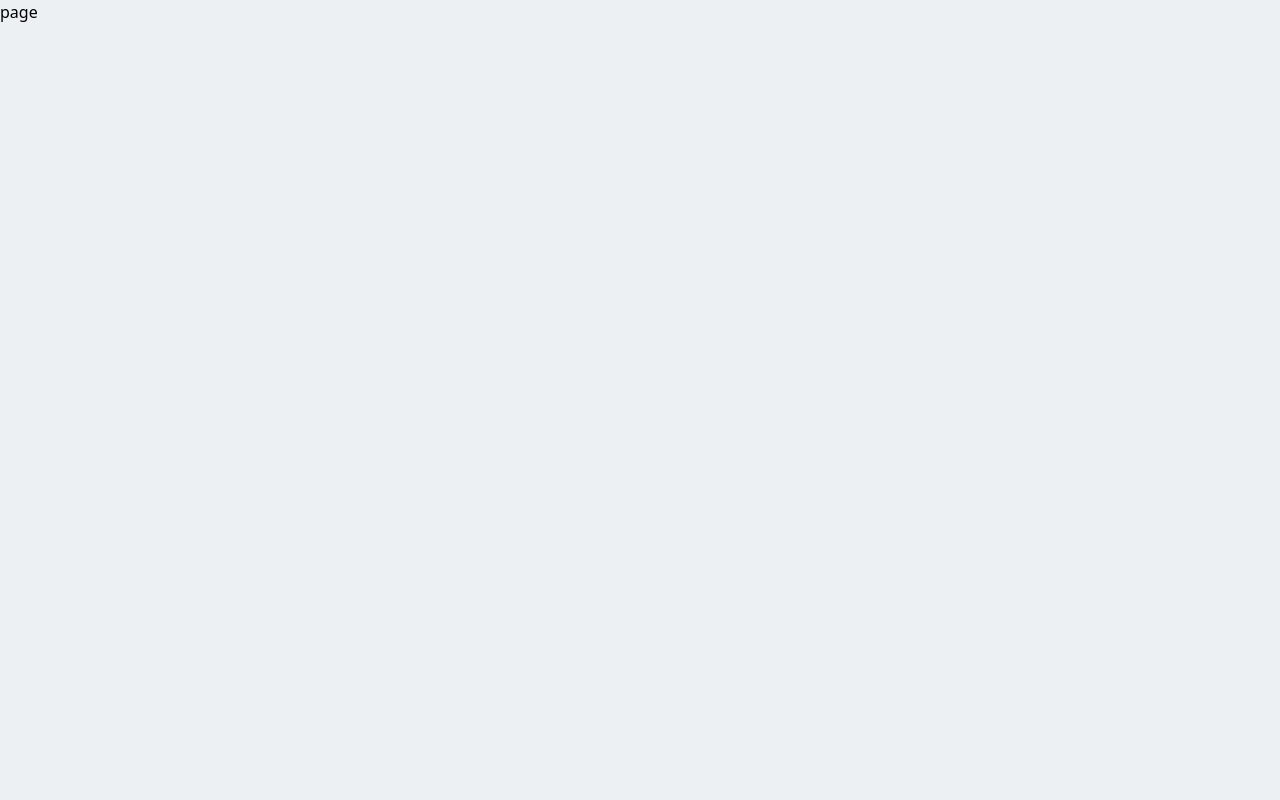
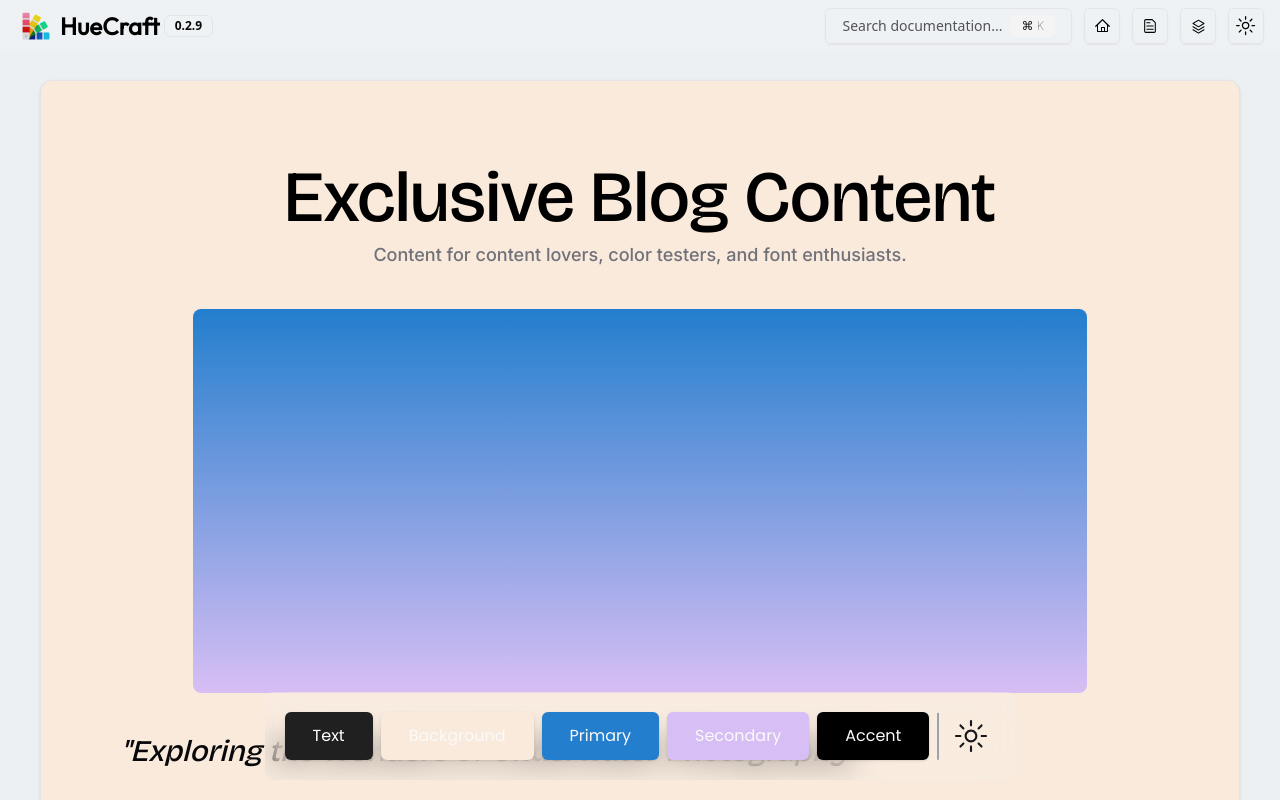
Before and after one commit to git-Abdul/huecraft, a Next.js app: page /blog-post in a window 1280 px wide. Shown: the top 800 px of the page. Built offline with nearby package versions, Linux system fonts and the light colour scheme; a web font is replaced by a local one.

Commit message:
Release - 0.2.9

```diff
--- a/app/blog-post/page.jsx
+++ b/app/blog-post/page.jsx
@@ -1,7 +1,170 @@
-import React from 'react'
+"use client"
+import React, { useState } from "react";
+import { useTheme } from "next-themes";
+import { Button } from "@/components/ui/button";
+import { ChromePicker } from "react-color";
+import { NavBar } from "@/components/navBar";
+import { SunIcon, MoonIcon } from "@radix-ui/react-icons";
+import {
+  Card,
+  CardContent,
+  CardDescription,
+  CardFooter,
+  CardHeader,
+  CardTitle,
+} from "@/components/ui/card"
+import { DropdownMenu, DropdownMenuContent, DropdownMenuItem, DropdownMenuTrigger } from "@/components/ui/dropdown-menu";
 
-export default function page() {
+export default function Page() {
+  const { setTheme } = useTheme();
+  const [selectedColor, setSelectedColor] = useState(null);
+  const [textColor, setTextColor] = useState("#000");
+  const [bgColor, setBgColor] = useState("#F9EADC");
+  const [primaryColor, setPrimaryColor] = useState("#237ECD");
+  const [secondaryColor, setSecondaryColor] = useState("#D7BEF4");
+  const [accentColor, setAccentColor] = useState("#000");
+
+  const applyColor = (color, type) => {
+    if (type === "text") {
+      setTextColor(color.hex);
+    } else if (type === "bg") {
+      setBgColor(color.hex);
+    } else if (type === "primary") {
+      setPrimaryColor(color.hex);
+    } else if (type === "secondary") {
+      setSecondaryColor(color.hex);
+    } else if (type === "accent") {
+      setAccentColor(color.hex);
+    }
+
+    setTheme(color === "dark" ? "dark" : "light");
+  };
+
+  const handleColorChange = (color, type) => {
+    if (type === "text") {
+      setTextColor(color.hex);
+    } else if (type === "bg") {
+      setBgColor(color.hex);
+    } else if (type === "primary") {
+      setPrimaryColor(color.hex);
+    } else if (type === "secondary") {
+      setSecondaryColor(color.hex);
+    } else if (type === "accent") {
+      setAccentColor(color.hex);
+    }
+  };
+
+  const handleCloseColorPicker = () => {
+    setSelectedColor(null);
+  };
+
   return (
-    <div>page</div>
-  )
+    <main>
+      <NavBar />
+      <Card className="p-10 mt-20 md:mx-10 mx-2 mb-10" style={{ backgroundColor: bgColor }}>
+        <CardTitle><h1 style={{ color: textColor }} className="lg:text-7xl md:texl-5xl text-5xl font-bold font-bridge text-center md:mt-10 mt-5">Exclusive Blog Content</h1></CardTitle>
+        <CardDescription><h1 className="text-center mt-2 text-lg font-inter font-medium">Content for content lovers, color testers, and font enthusiasts.</h1></CardDescription>
+        <div className="flex justify-center items-center">
+          <div
+            className="linear-gradient w-4/5 lg:h-96 md:h-80 h-60 md:mx-10 mx-2 rounded-lg mt-10"
+            style={{
+              background: `linear-gradient(${primaryColor}, ${secondaryColor})`
+            }}
+          ></div>
+        </div>
+        <div className="text-left">
+            <h1 className="font-bold text-3xl italic font-bridge md:m-10 m-2 mt-10">"Exploring the Wonders of Underwater Photography"</h1>
+            <p className="font-medium font-inter md:m-10 text-xl m-2">Have you ever wondered what lies beneath the surface of the world's oceans, seas, and rivers? The underwater world is a mesmerizing realm, filled with stunning marine life, colorful coral reefs, and mysterious shipwrecks. For those with a passion for both photography and the deep blue, underwater photography is a fascinating and rewarding pursuit.</p>
+            <h1 className="font-bold text-3xl italic font-bridge md:m-10 m-2">Capturing the Beauty Below</h1>
+            <p className="font-medium font-inter md:m-10 text-xl m-2">Underwater photography allows us to document the beauty and diversity of aquatic life, and it provides a unique perspective that's unlike any other form of photography. From the tranquil elegance of a sea turtle gliding through crystal-clear waters to the vibrant, alien-like colors of a coral reef teeming with fish, underwater photography enables us to glimpse a world that's often hidden from view.</p>
+            <h1 className="font-bold text-3xl italic font-bridge md:m-10 m-2">The Essentials of Underwater Photography</h1>
+            <p className="font-medium font-inter md:m-10 text-xl m-2">Before embarking on your underwater photography journey, there are some essential tools and techniques to consider. Waterproof camera housings, specialized lenses, and proper lighting equipment are just a few of the items that can make a significant difference in the quality of your underwater shots. Additionally, mastering buoyancy control and understanding the unique challenges of shooting underwater are crucial skills for any aspiring underwater photographer.</p>
+            <h1 className="font-bold text-3xl italic font-bridge md:m-10 m-2">Conclusion</h1>
+            <p className="font-medium font-inter md:m-10 text-xl m-2">Underwater photography is a captivating and challenging niche within the photography world. It allows us to capture the wonders of the underwater world and promote marine conservation. If you're passionate about both photography and the oceans, consider taking the plunge into the world of underwater photography. It's an opportunity to explore a new dimension of art and nature while contributing to the preservation of our planet's most precious resource.</p>
+            <Button className="mx-10 m-2 text-xl font-inter py-8 px-6 font-bold transition ease-in-out hover:scale-110" style={{backgroundColor: secondaryColor, color: textColor}}>Share this on Twitter</Button>
+        </div>
+      </Card>
+      <br />
+      <br />
+      <br />
+      <br />
+      {/* MenuBar */}
+      <div className="text-center items-center justify-center flex invisible md:visible">
+        <div className="flex justify-center font-poppins gap-2 backdrop-blur-lg bg-white/10 dark:bg-zinc-800/30 mx-32 p-5 fixed mt-20 bottom-0 mb-5 rounded-lg" style={{ zIndex: "5" }}>
+          {/* Color buttons */}
+          <Button
+            className="py-6 px-7 text-md dark:text-white text-black"
+            style={{ backgroundColor: "#202020", color: "#fff" }}
+            onClick={() => setSelectedColor("text")}
+          >
+            Text
+          </Button>
+          <Button
+            className="py-6 px-7 text-md dark:text-white"
+            style={{ backgroundColor: bgColor }}
+            onClick={() => setSelectedColor("bg")}
+          >
+            Background
+          </Button>
+          <Button
+            className="py-6 px-7 text-md dark:text-white"
+            style={{ backgroundColor: primaryColor }}
+            onClick={() => setSelectedColor("primary")}
+          >
+            Primary
+          </Button>
+          <Button
+            className="py-6 px-7 text-md dark:text-white"
+            style={{ backgroundColor: secondaryColor }}
+            onClick={() => setSelectedColor("secondary")}
+          >
+            Secondary
+          </Button>
+          <Button
+            className="py-6 px-7 text-md dark:text-white"
+            style={{ backgroundColor: accentColor }}
+            onClick={() => setSelectedColor("accent")}
+          >
+            Accent
+          </Button>
+
+          {/* Theme dropdown */}
+          <hr className="w-0.5 rounded-lg h-12 bg-gray-400" />
+          <DropdownMenu>
+            <DropdownMenuTrigger asChild>
+              <Button variant="link" size="icon" className="w-[3rem] h-[3rem]">
+                <SunIcon className="absolute h-[2rem] w-[2rem] rotate-0 scale-100 transition-all dark:-rotate-90 dark:scale-0" />
+                <MoonIcon className="absolute h-[2rem] w-[2rem] rotate-90 scale-0 transition-all dark:rotate-0 dark:scale-100" />
+                <span className="sr-only">Toggle theme</span>
+              </Button>
+            </DropdownMenuTrigger>
+            <DropdownMenuContent>
+              <DropdownMenuItem onClick={() => applyColor("light")}>Light</DropdownMenuItem>
+              <DropdownMenuItem onClick={() => applyColor("dark")}>Dark</DropdownMenuItem>
+            </DropdownMenuContent>
+          </DropdownMenu>
+        </div>
+      </div>
+
+      {selectedColor && (
+        <div className="p-3 rounded-lg backdrop-blur-lg bg-white/10 dark:bg-zinc-800/30" style={{ position: "absolute", top: "100px", left: "50%", transform: "translateX(-50%)", position: "fixed", top: "calc(50% - 150px)", left: "50%", transform: "translateX(-50%)", zIndex: "200" }}>
+          <ChromePicker
+            color={
+              selectedColor === "text"
+                ? textColor
+                : selectedColor === "bg"
+                  ? bgColor
+                  : selectedColor === "primary"
+                    ? primaryColor
+                    : selectedColor === "secondary"
+                      ? secondaryColor
+                      : accentColor
+            }
+            onChange={(color) => handleColorChange(color, selectedColor)}
+          />
+          <Button variant="secondary" onClick={handleCloseColorPicker} className="mt-2">Close</Button>
+        </div>
+      )}
+    </main>
+  );
 }
--- a/app/dashboard/page.jsx
+++ b/app/dashboard/page.jsx
@@ -76,7 +76,7 @@ export default function Dashboard() {
     },
   ]
   const [selectedColor, setSelectedColor] = useState(null);
-  const [textColor, setTextColor] = useState("#fff");
+  const [textColor, setTextColor] = useState("#CEC6C6");
   const [bgColor, setBgColor] = useState("#6676A1");
   const [primaryColor, setPrimaryColor] = useState("#8f8fff");
   const [secondaryColor, setSecondaryColor] = useState("#cec6c6");
@@ -131,15 +131,9 @@ export default function Dashboard() {
   return (
     <main>
       <NavBar />
-      <div className="mt-20 md:hidden lg:hidden block">
-        <div className="flex justify-center items-center gap-3">
-          <p className="md:mr-44 md:ml-20 text-xl text-zinc-400 font-inter font-bold">Rotate your phone</p>
-          <RotateIcons />
-        </div>
-      </div>
-      <Card style={{ backgroundColor: bgColor }} className="mt-10 md:mt-20 md:mx-10 sm:mx-2 mx-1">
+      <Card style={{ backgroundColor: bgColor }} className="mt-20 md:mx-10 sm:mx-2 mx-3">
         <CardHeader>
-          <CardTitle><h1 style={{ color: textColor }} className="text-3xl font-inter">Dashboard</h1>
+          <CardTitle><h1 style={{ color: textColor }} className="text-4xl font-inter">Dashboard</h1>
             <CardDescription style={{ color: secondaryColor }} className="font-inter font-thin">A simple dashboard template.</CardDescription>
             <Card className="mt-2 border-none" style={{ backgroundColor: secondaryColor, color: textColor }}>
               <div className="flex gap-2 justify-normal p-4">
@@ -227,10 +221,14 @@ export default function Dashboard() {
           <p className="mt-5 text-sm font-inter" style={{ color: accentColor }}>Thank you for using our dashboard. If you have any questions or need assistance, please don't hesitate to contact our support team.</p>
         </CardFooter>
       </Card>
+      <br />
+      <br />
+      <br />
+      <br />
 
       {/* MenuBar */}
       <div className="text-center items-center justify-center flex invisible md:visible">
-        <div className="flex justify-center gap-2 backdrop-blur-lg bg-white/10 dark:bg-zinc-800/30 mx-32 p-5 fixed mt-20 bottom-0 mb-5 rounded-lg" style={{ zIndex: "5" }}>
+        <div className="flex justify-center gap-2 font-poppins backdrop-blur-lg bg-white/10 dark:bg-zinc-800/30 mx-32 p-5 fixed mt-20 bottom-0 mb-5 rounded-lg" style={{ zIndex: "5" }}>
           {/* Color buttons */}
           <Button
             className="py-6 px-7 text-md dark:text-white text-black"
@@ -281,7 +279,6 @@ export default function Dashboard() {
             <DropdownMenuContent>
               <DropdownMenuItem onClick={() => applyColor("light")}>Light</DropdownMenuItem>
               <DropdownMenuItem onClick={() => applyColor("dark")}>Dark</DropdownMenuItem>
-              <DropdownMenuItem onClick={() => applyColor("system")}>System</DropdownMenuItem>
             </DropdownMenuContent>
           </DropdownMenu>
         </div>
--- a/app/page.jsx
+++ b/app/page.jsx
@@ -152,7 +152,7 @@ export default function Home() {
 
       {/* MenuBar */}
       <div className="text-center items-center justify-center flex invisible md:visible">
-        <div className="flex justify-center gap-2 backdrop-blur-lg bg-white/10 dark:bg-zinc-800/30 mx-32 p-5 fixed mt-20 bottom-0 mb-5 rounded-lg" style={{ zIndex: "5" }}>
+        <div className="flex justify-center gap-2 font-poppins backdrop-blur-lg bg-white/10 dark:bg-zinc-800/30 mx-32 p-5 fixed mt-20 bottom-0 mb-5 rounded-lg" style={{ zIndex: "5" }}>
           {/* Color buttons */}
           <Button
             className="py-6 px-7 text-md dark:text-white text-black"
@@ -203,7 +203,6 @@ export default function Home() {
             <DropdownMenuContent>
               <DropdownMenuItem onClick={() => applyColor("light")}>Light</DropdownMenuItem>
               <DropdownMenuItem onClick={() => applyColor("dark")}>Dark</DropdownMenuItem>
-              <DropdownMenuItem onClick={() => applyColor("system")}>System</DropdownMenuItem>
             </DropdownMenuContent>
           </DropdownMenu>
         </div>
--- a/components/navBar.js
+++ b/components/navBar.js
@@ -133,7 +133,7 @@ export function NavBar() {
                             data-collapse-toggle="navbar-default"
                             type="button"
                             variant="outline"
-                            className="inline-flex items-center p-2 w-9 h-9 justify-center text-sm rounded-lg md:hidden focus:outline-none focus:ring-2 text-gray-400 dark:focus:ring-gray-600"
+                            className="inline-flex items-center p-2 w-9 h-9 justify-center text-sm rounded-lg md:hidden focus:outline-none focus:ring-2 dark:text-white text-black dark:focus:ring-gray-600"
                             aria-controls="navbar-default"
                             aria-expanded={isNavOpen ? "true" : "false"}
                         >
--- a/components/version.js
+++ b/components/version.js
@@ -1 +1 @@
-export const version = "0.2.8"
+export const version = "0.2.9"
```
Also changed, not shown: 1 other file (tests, documents, lock files or other folders).
